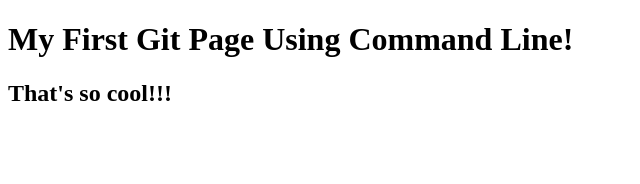
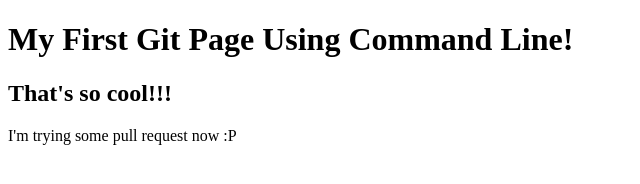
Before and after one commit to zetiara/WebdevLearning, a plain HTML site: page site/index.html in a window 1280 px wide. Shown: the whole page, without its empty margins (0-640 px from the left). Drawn offline with Linux system fonts and the light colour scheme.

Commit message:
"Some additions just to try a pull request."

```diff
--- a/site/index.html
+++ b/site/index.html
@@ -6,5 +6,6 @@
 <body>
 <h1>My First Git Page Using Command Line!</h1>
 <h2>That's so cool!!!</h2>
+<p>I'm trying some pull request now :P</p>
 </body>
 </html>
```
